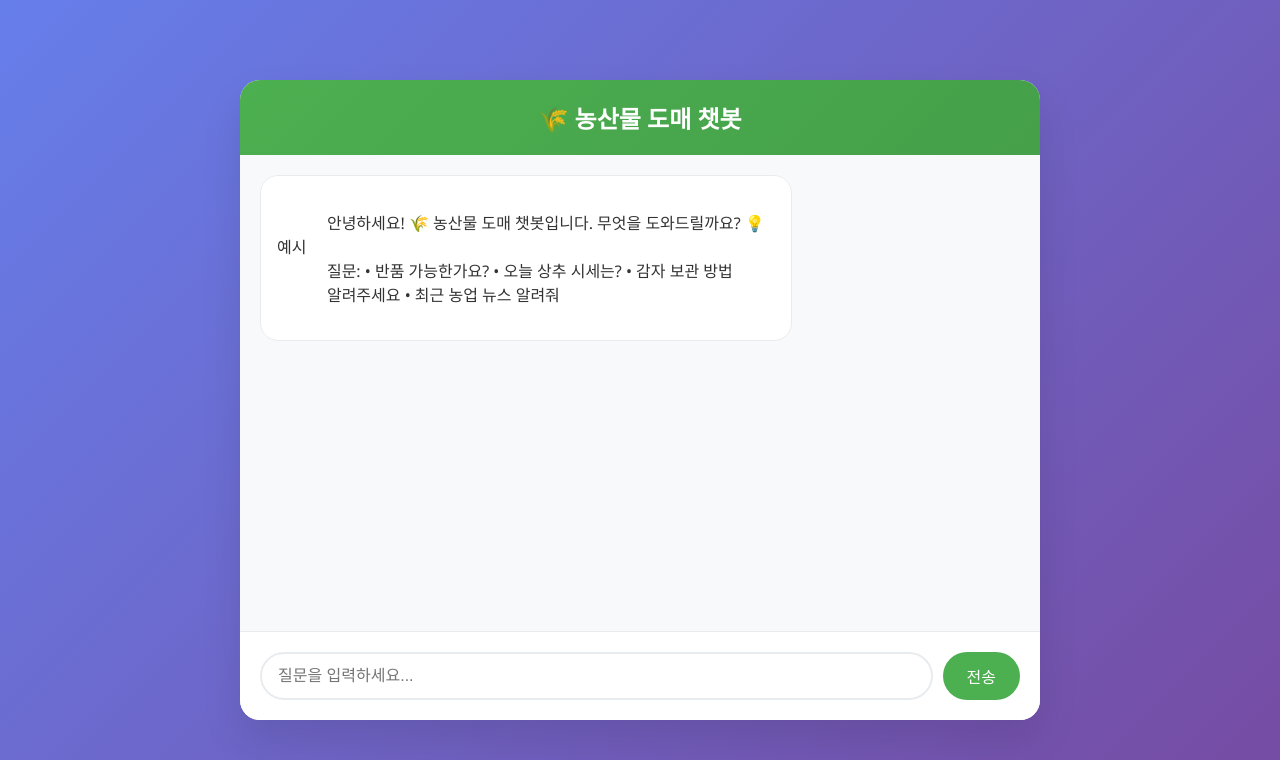
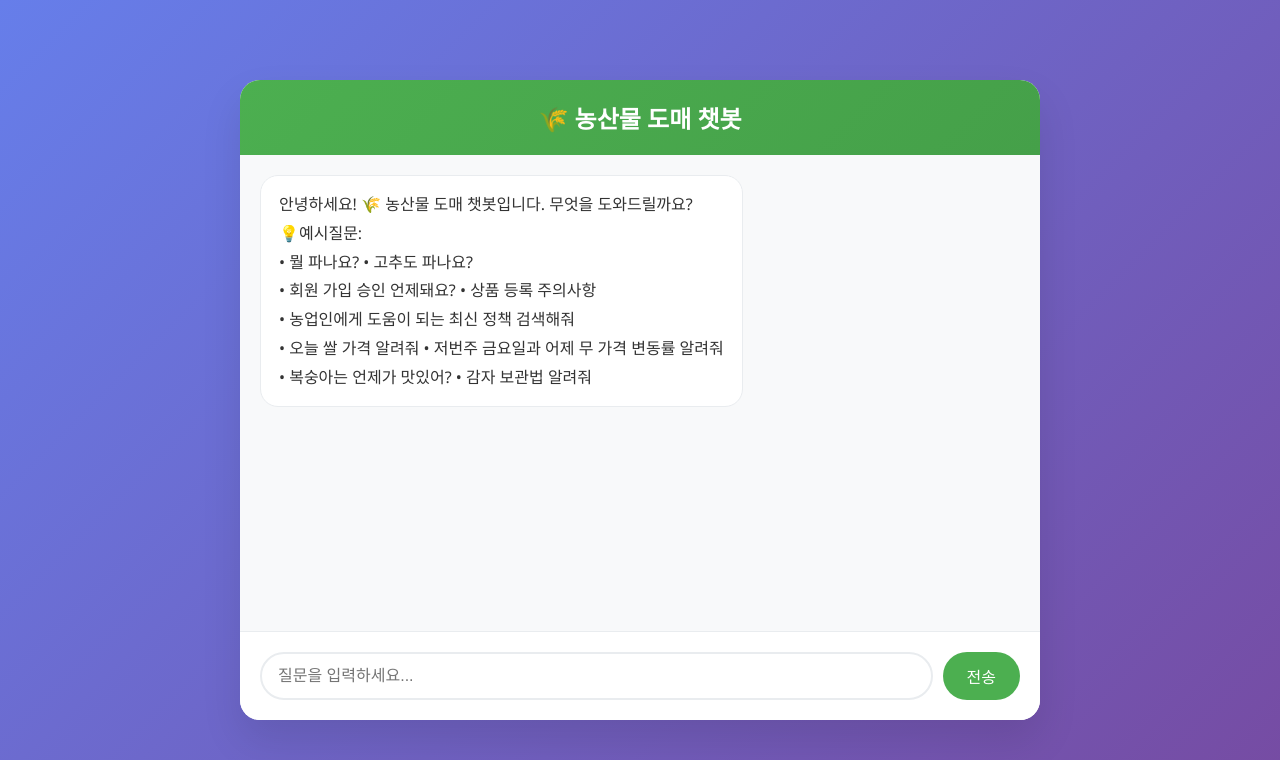
Before and after one commit to seohay-1ae/-YHchatbot, a Flask app: template templates/agriculture_chat.html in a window 1280 px wide. Shown: the top 760 px of the page. Run offline with Flask 3, Linux system fonts and the light colour scheme; the template is opened without the code that fills it, so the values that code supplies are empty.

Commit message:
[update] html 수정(초기 메세지 수정)

```diff
--- a/templates/agriculture_chat.html
+++ b/templates/agriculture_chat.html
@@ -64,7 +64,7 @@
 
       .message-content {
         max-width: 70%;
-        padding: 12px 16px;
+        padding: 14px 18px;
         border-radius: 18px;
         word-wrap: break-word;
         white-space: pre-wrap;
@@ -191,10 +191,22 @@
 
       <div class="chat-messages" id="chatMessages">
         <div class="message bot">
-          <div class="message-content">
-            안녕하세요! 🌾 농산물 도매 챗봇입니다. 무엇을 도와드릴까요? 💡 예시
-            질문: • 반품 가능한가요? • 오늘 상추 시세는? • 감자 보관 방법
-            알려주세요 • 최근 농업 뉴스 알려줘
+          <div
+            class="message-content"
+            style="line-height: 1.8; white-space: normal"
+          >
+            <span
+              >안녕하세요! 🌾 농산물 도매 챗봇입니다. 무엇을 도와드릴까요?</span
+            ><br />
+            <span>💡예시질문: </span><br />
+            <span>• 뭘 파나요? • 고추도 파나요?</span><br />
+            <span>• 회원 가입 승인 언제돼요? • 상품 등록 주의사항</span><br />
+            <span>• 농업인에게 도움이 되는 최신 정책 검색해줘</span><br />
+            <span
+              >• 오늘 쌀 가격 알려줘 • 저번주 금요일과 어제 무 가격 변동률
+              알려줘</span
+            ><br />
+            <span>• 복숭아는 언제가 맛있어? • 감자 보관법 알려줘</span>
           </div>
         </div>
       </div>
```
